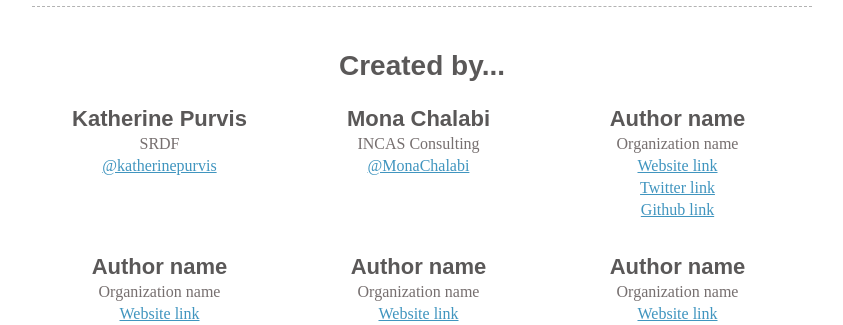
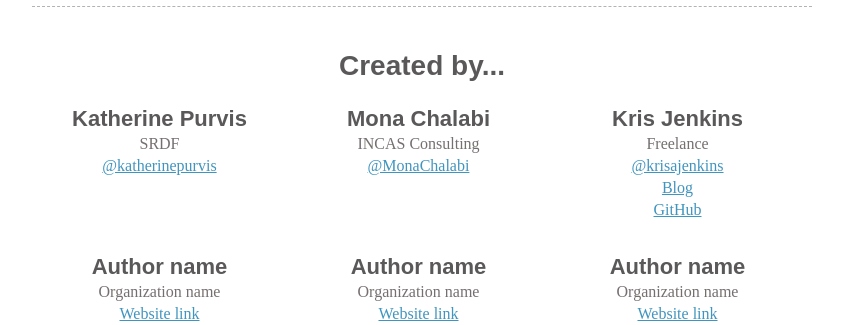
Before and after one commit to krisajenkins/followthemoney, a Django app: template followthemoney/templates/index.html in a window 1280 px wide. Shown: the part 2055-2380 px from the top of the page, without its empty margins (218-1061 px from the left). Run offline with Django 3.2, Linux system fonts and the light colour scheme; the template is opened without the code that fills it, so the values that code supplies are empty; parts of the project's set-up code (start-up, migrations or seed data) failed here and were passed over; some libraries are stand-ins or nearby versions; some web fonts are replaced.

Commit message:
Adding myself to the authors list.

```diff
--- a/followthemoney/templates/index.html
+++ b/followthemoney/templates/index.html
@@ -178,19 +178,19 @@
 
         <li class="author">
           <!-- author name -->
-          <h4>Author name</h4>
+          <h4>Kris Jenkins</h4>
 
           <!-- authors organization -->
-          <span>Organization name</span>
+          <span>Freelance</span>
+
+          <!-- authors twitter link -->
+          <a href="https://twitter.com/krisajenkins">@krisajenkins</a>
 
           <!-- authors website link -->
-          <a href="">Website link</a>
-
-          <!-- authors twitter link -->
-          <a href="">Twitter link</a>
+          <a href="http://blog.jenkster.com">Blog</a>
 
           <!-- authors github link -->
-          <a href="">Github link</a>
+          <a href="https://github.com/krisajenkins">GitHub</a>
         </li> <!-- end author each -->
 
         <li class="author">
```
